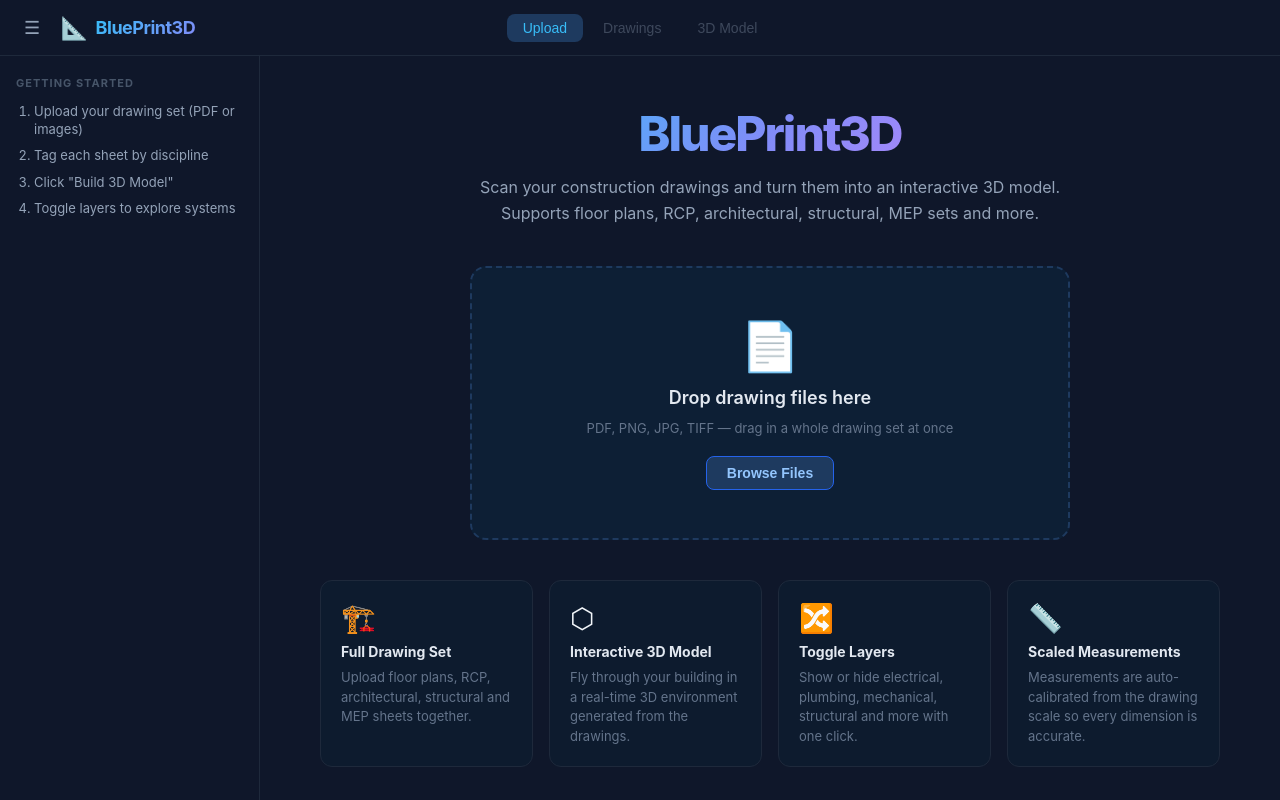
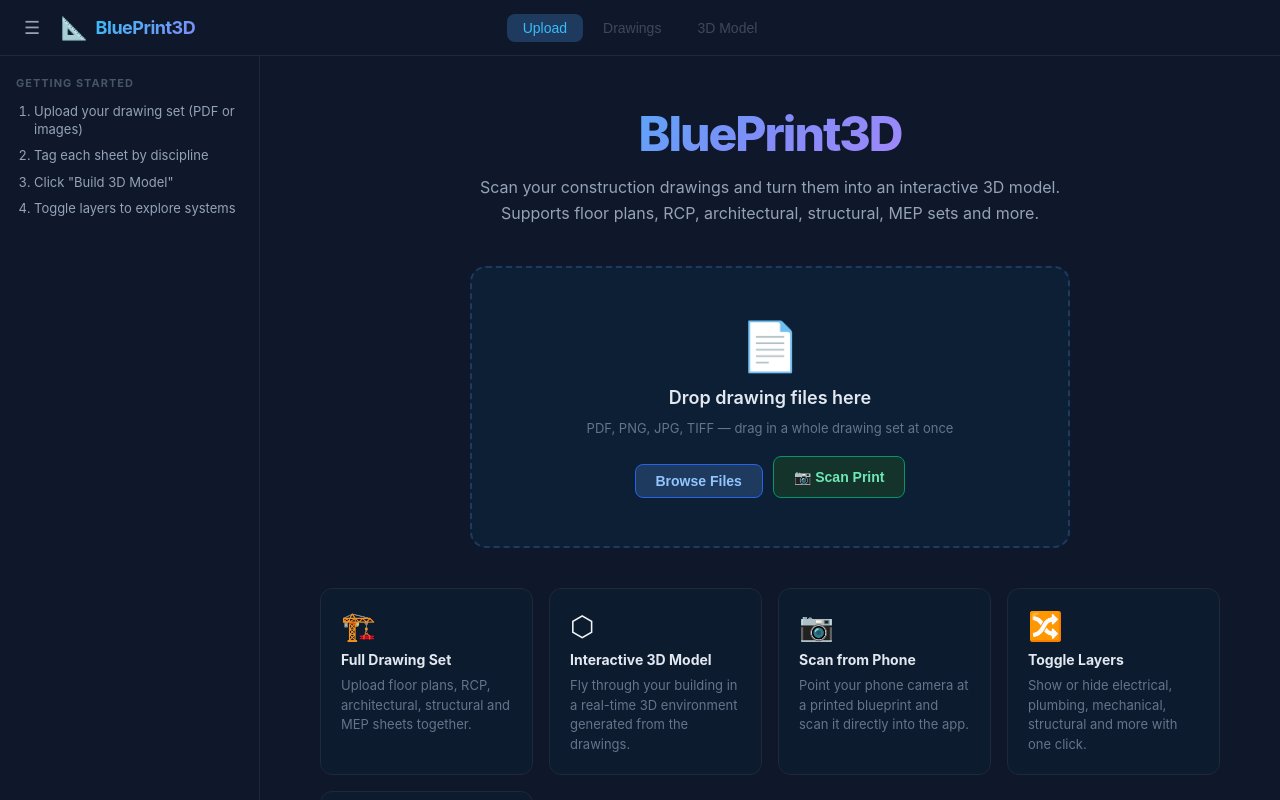
Before and after one commit to Mitchelllorin/ThePrints3D, a React (Vite) app: page / in a window 1280 px wide. Built offline with nearby package versions, Linux system fonts and the light colour scheme.

Commit message:
feat: add camera scan button to DrawingUploader for scanning printed blueprints from phone
Agent-Logs-Url: https://github.com/Mitchelllorin/BluePrint3D/sessions/4db6eda1-e69a-4c85-a1ed-f14891ff970a

Co-authored-by: Mitchelllorin <188792227+Mitchelllorin@users.noreply.github.com>

```diff
--- a/src/components/Upload/DrawingUploader.module.css
+++ b/src/components/Upload/DrawingUploader.module.css
@@ -87,6 +87,32 @@
   color: #fff;
 }
 
+.uploadBtns {
+  margin-top: 8px;
+  display: flex;
+  gap: 10px;
+  flex-wrap: wrap;
+  justify-content: center;
+}
+
+.scanBtn {
+  background: #14332a;
+  border: 1px solid #059669;
+  color: #6ee7b7;
+  font-size: 14px;
+  font-weight: 600;
+  padding: 8px 20px;
+  border-radius: 8px;
+  cursor: pointer;
+  transition: background 0.15s, border-color 0.15s;
+}
+
+.scanBtn:hover {
+  background: #065f46;
+  border-color: #10b981;
+  color: #fff;
+}
+
 .features {
   display: grid;
   grid-template-columns: repeat(auto-fit, minmax(200px, 1fr));
--- a/src/components/Upload/DrawingUploader.tsx
+++ b/src/components/Upload/DrawingUploader.tsx
@@ -1,4 +1,4 @@
-import { useCallback } from 'react'
+import { useCallback, useRef } from 'react'
 import { useDropzone } from 'react-dropzone'
 import { useAppStore } from '../../store/useAppStore'
 import styles from './DrawingUploader.module.css'
@@ -13,10 +13,21 @@ const ACCEPTED_TYPES = {
 
 export default function DrawingUploader() {
   const addDrawings = useAppStore((s) => s.addDrawings)
+  const cameraInputRef = useRef<HTMLInputElement>(null)
 
   const onDrop = useCallback(
     (accepted: File[]) => {
       if (accepted.length > 0) addDrawings(accepted)
+    },
+    [addDrawings]
+  )
+
+  const onCameraCapture = useCallback(
+    (e: React.ChangeEvent<HTMLInputElement>) => {
+      const files = Array.from(e.target.files ?? [])
+      if (files.length > 0) addDrawings(files)
+      // Reset so the same file can be re-captured if needed
+      e.target.value = ''
     },
     [addDrawings]
   )
@@ -50,9 +61,32 @@ export default function DrawingUploader() {
         <p className={styles.dropSub}>
           PDF, PNG, JPG, TIFF — drag in a whole drawing set at once
         </p>
-        <button className={styles.browseBtn} type="button">
-          Browse Files
-        </button>
+        <div className={styles.uploadBtns}>
+          <button className={styles.browseBtn} type="button">
+            Browse Files
+          </button>
+          <button
+            className={styles.scanBtn}
+            type="button"
+            onClick={(e) => {
+              e.stopPropagation()
+              cameraInputRef.current?.click()
+            }}
+            title="Use your phone camera to photograph a printed blueprint"
+          >
+            📷 Scan Print
+          </button>
+        </div>
+        {/* Hidden input that opens the rear camera on mobile devices */}
+        <input
+          ref={cameraInputRef}
+          type="file"
+          accept="image/*"
+          capture="environment"
+          style={{ display: 'none' }}
+          onChange={onCameraCapture}
+          onClick={(e) => e.stopPropagation()}
+        />
       </div>
 
       <div className={styles.features}>
@@ -80,6 +114,11 @@ const FEATURES = [
     desc: 'Fly through your building in a real-time 3D environment generated from the drawings.',
   },
   {
+    icon: '📷',
+    title: 'Scan from Phone',
+    desc: 'Point your phone camera at a printed blueprint and scan it directly into the app.',
+  },
+  {
     icon: '🔀',
     title: 'Toggle Layers',
     desc: 'Show or hide electrical, plumbing, mechanical, structural and more with one click.',
```
